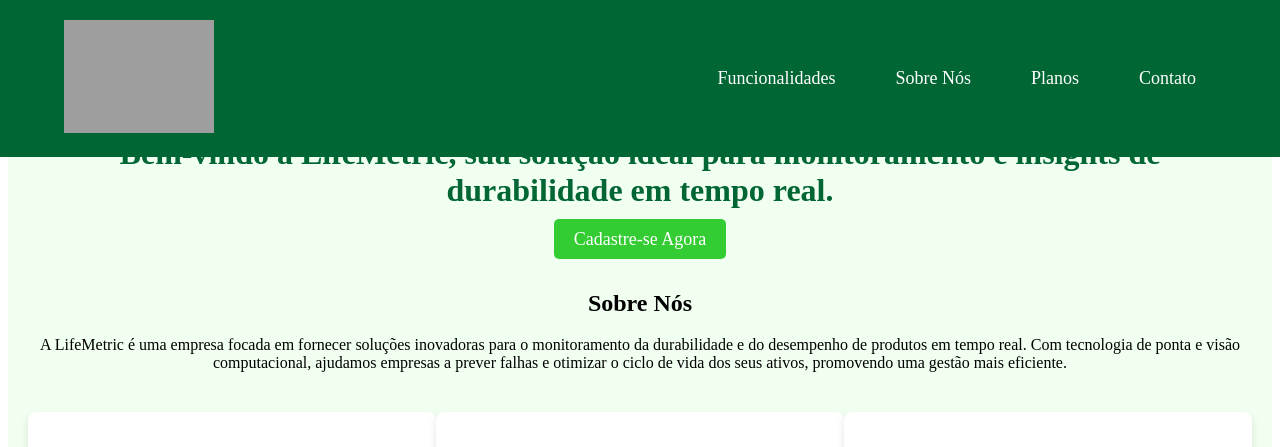
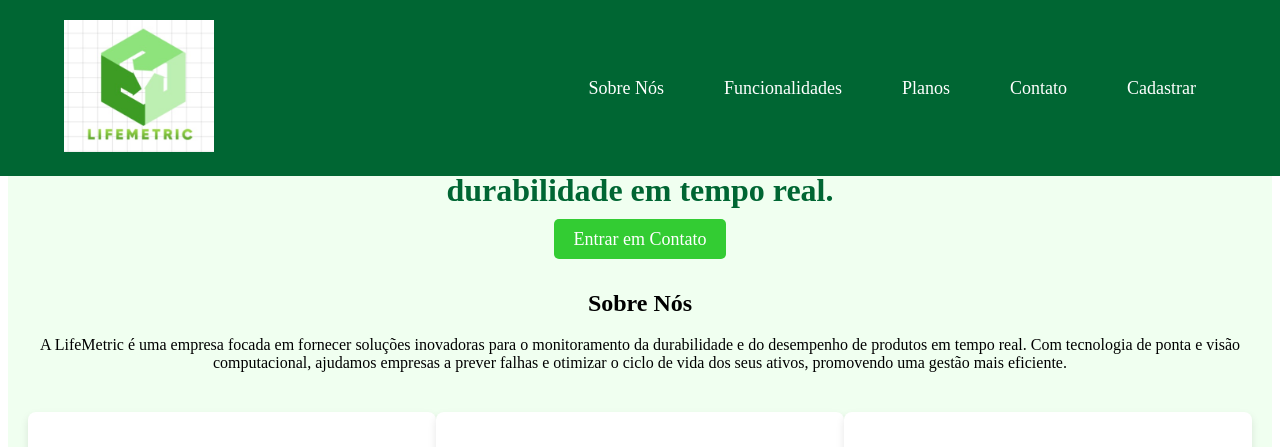
Before and after one commit to Viniciusleao99/StartupsProject, a Django app: page / in a window 1280 px wide. Shown: the top 447 px of the page. Run offline with Django 5.2, Linux system fonts and the light colour scheme; grey boxes are pictures that could not be loaded.

Commit message:
Add files via upload

```diff
--- a/Lifemetric_Website/landingpage/templates/landingpage/home.html
+++ b/Lifemetric_Website/landingpage/templates/landingpage/home.html
@@ -5,21 +5,24 @@
     <meta charset="UTF-8">
     <meta name="viewport" content="width=device-width, initial-scale=1.0">
     <title>LifeMetric - Monitoramento de Produtos</title>
-    <link rel="stylesheet" href="{% static 'landingpage/styles.css' %}">
+    <link rel="stylesheet" href="styles.css">
+    <!--<link rel="stylesheet" href="{% static 'landingpage/styles.css' %}">-->
 </head>
 <body>
     <!-- Cabeçalho -->
     <header class="main-header">
         <div class="container">
             <div class="logo">
-                <a href="#home"><img src="{% static 'images/logo.png' %}" alt="LifeMetric Logo"></a>
+                <a href="#home"><img src="/logo-lifemetric.jpeg" alt="LifeMetric Logo"></a>
             </div>
             <nav class="nav-menu">
                 <ul>
+                    <li><a href="#about">Sobre Nós</a></li>
                     <li><a href="#features">Funcionalidades</a></li>
-                    <li><a href="#about">Sobre Nós</a></li>
                     <li><a href="#plans">Planos</a></li>
                     <li><a href="#contact">Contato</a></li>
+                    <li><a href="cadastro.html">Cadastrar</a></li>
+
                 </ul>
             </nav>
         </div>
@@ -29,7 +32,7 @@
     <section id="about" class="about-section">
         <div class="about-intro">
             <h1>Bem-vindo à LifeMetric, sua solução ideal para monitoramento e insights de durabilidade em tempo real.</h1>
-            <a href="#contact" class="cta-button">Cadastre-se Agora</a>
+            <a href="#contact" class="cta-button">Entrar em Contato</a>
         </div>
         <h2>Sobre Nós</h2>
         <p>A LifeMetric é uma empresa focada em fornecer soluções inovadoras para o monitoramento da durabilidade e do desempenho de produtos em tempo real. Com tecnologia de ponta e visão computacional, ajudamos empresas a prever falhas e otimizar o ciclo de vida dos seus ativos, promovendo uma gestão mais eficiente.</p>
@@ -54,17 +57,17 @@
         <h2>Nossas Funcionalidades</h2>
         <div class="product-grid">
             <div class="product">
-                <img src="{% static 'images/product1.jpg' %}" alt="Produto 1">
+                <img src="/Insights.jpeg" alt="Produto 1">
                 <h3>Insights Preditivos</h3>
                 <p>Utilize análises de ponta para prever possíveis falhas e otimizar o ciclo de vida do produto.</p>
             </div>
             <div class="product">
-                <img src="{% static 'images/product2.jpg' %}" alt="Produto 2">
+                <img src="/Dashboard.png" alt="Produto 2">
                 <h3>Dashboard Interativo</h3>
                 <p>Acompanhe o desempenho em tempo real com nosso painel visual e intuitivo.</p>
             </div>
             <div class="product">
-                <img src="{% static 'images/product3.jpg' %}" alt="Produto 3">
+                <img src="/relatórios.jpg" alt="Produto 3">
                 <h3>Relatórios Personalizáveis</h3>
                 <p>Gere relatórios detalhados e personalizados sobre a vida útil do produto.</p>
             </div>
@@ -95,7 +98,7 @@
 
     <!-- Seção de Cadastro/Contato -->
 <section id="contact" class="signup-section">
-    <h2>Cadastre-se para saber mais</h2>
+    <h2>Entre em contato conosco para saber mais</h2>
     <form method="post">
         {% csrf_token %}
         <input type="text" name="name" placeholder="Seu nome" required>
```
